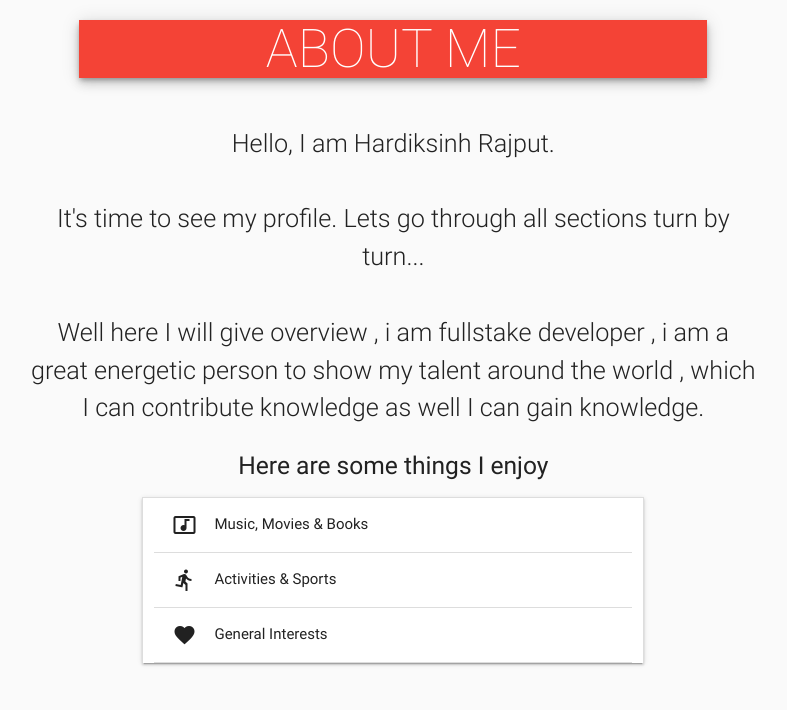
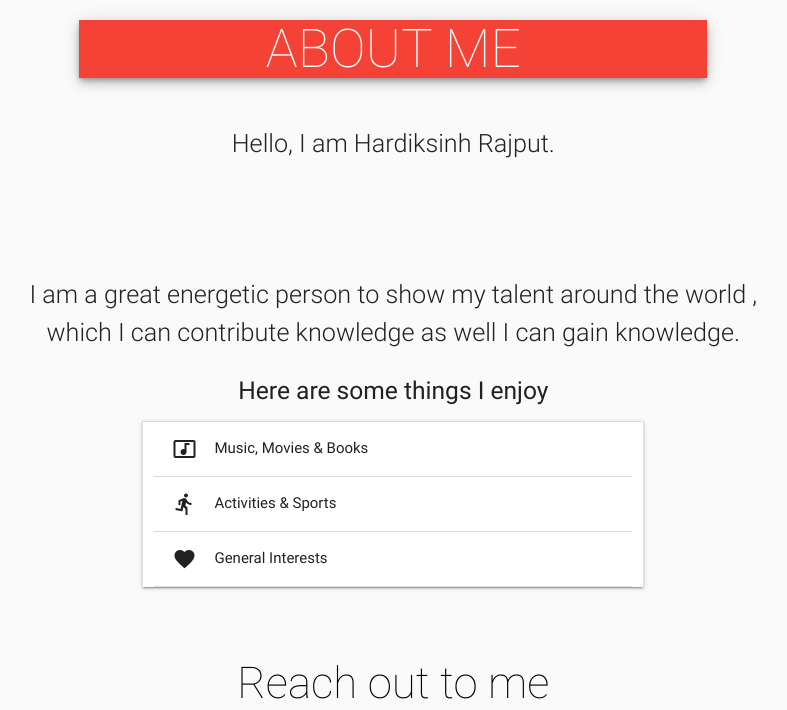
Before and after one commit to lucifer7875/resume-hardiksinh, a plain HTML site: page index.html in a window 1280 px wide. Shown: the part 2540-3250 px from the top of the page, without its empty margins (140-927 px from the left). Drawn offline with nearby package versions, Linux system fonts and the light colour scheme; some packages are replaced by stand-ins of ours.

Commit message:
Remove unnecessary code

```diff
--- a/index.html
+++ b/index.html
@@ -415,10 +415,10 @@
               I am Hardiksinh Rajput.
               <br />
               <br />
-              It's time to see my profile. Lets go through all sections turn by
-              turn...
+
+
               <br /><br />
-              Well here I will give overview , i am fullstake developer , i am a
+              I am a
               great energetic person to show my talent around the world , which I
               can contribute knowledge as well I can gain knowledge.
             </p>
```
